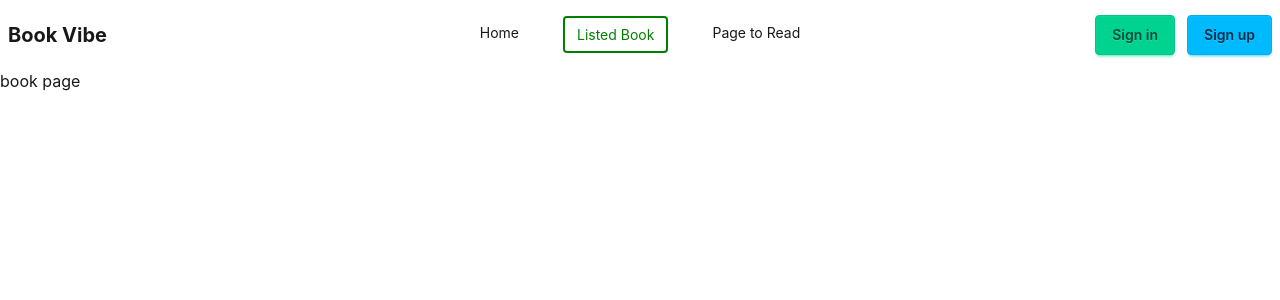
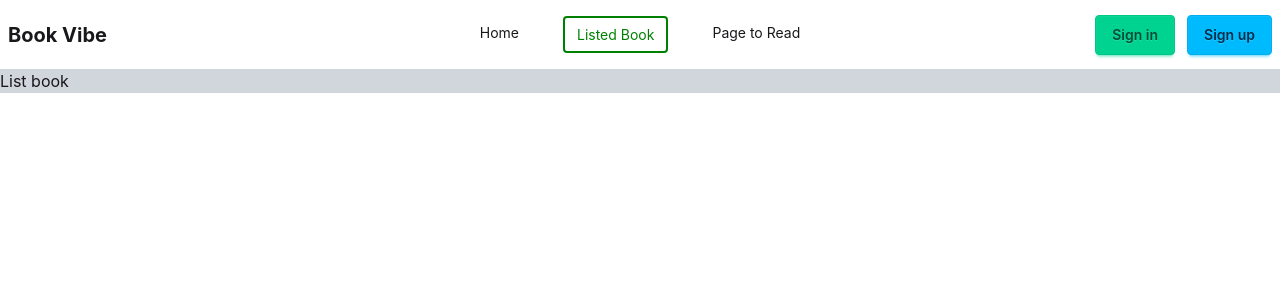
Before and after one commit to almahmudzihad/book-vibe, a React (Vite) app: page /book in a window 1280 px wide. Shown: the top 300 px of the page. Built offline with nearby package versions, Linux system fonts and the light colour scheme.

Commit message:
add to read btn

```diff
--- a/src/Pages/Book/Book.jsx
+++ b/src/Pages/Book/Book.jsx
@@ -5,8 +5,10 @@ function Book() {
 
 
     return (
-        <div>
-            book page
+        <div className='container mx-auto'>
+            <div className='bg-gray-300'>
+                <h1>List book</h1>
+            </div>
         </div>
     )
 }
--- a/src/Pages/Book/BookDetels.jsx
+++ b/src/Pages/Book/BookDetels.jsx
@@ -1,4 +1,4 @@
-import React, { use } from "react";
+import React, { use, useState } from "react";
 import { useParams } from "react-router";
 
 const bookPromis = fetch("/booksData.json").then((res) => res.json());
@@ -17,6 +17,7 @@ function BookDetels() {
   }
 
   const {
+    bookId,
     bookName,
     author,
     image,
@@ -28,6 +29,18 @@ function BookDetels() {
     publisher,
     yearOfPublishing,
   } = book;
+  const [storedBooks, setStoredBooks] = useState([]);
+  const handelMarkasRead = (bookId) =>{
+
+    const isExistBook = storedBooks.find(book => book.bookId === bookId);
+    if(isExistBook){
+        alert('the book alrady add to read')
+    }else{
+        setStoredBooks([...storedBooks, book])
+        alert('add hobe')
+    }
+    console.log(storedBooks)
+  }
 
   return (
     <div className="max-w-6xl mx-auto px-4 py-10">
@@ -96,7 +109,9 @@ function BookDetels() {
 
           {/* Buttons */}
           <div className="flex gap-4 pt-5">
-            <button className="px-6 py-2 bg-gray-800 text-white rounded-md text-sm">
+            <button
+            onClick={()=>handelMarkasRead(bookId)}
+            className="px-6 py-2 bg-gray-800 text-white rounded-md text-sm">
               Mark as Read
             </button>
             <button className="px-6 py-2 border border-gray-300 rounded-md text-sm">
```
